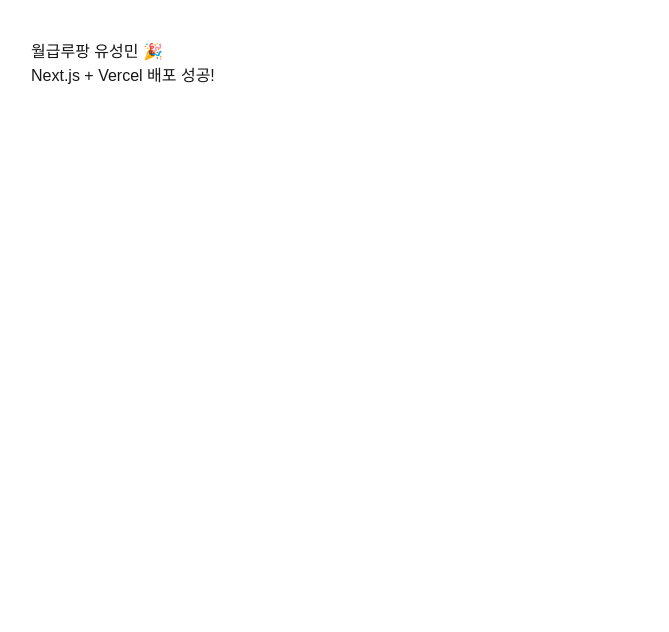
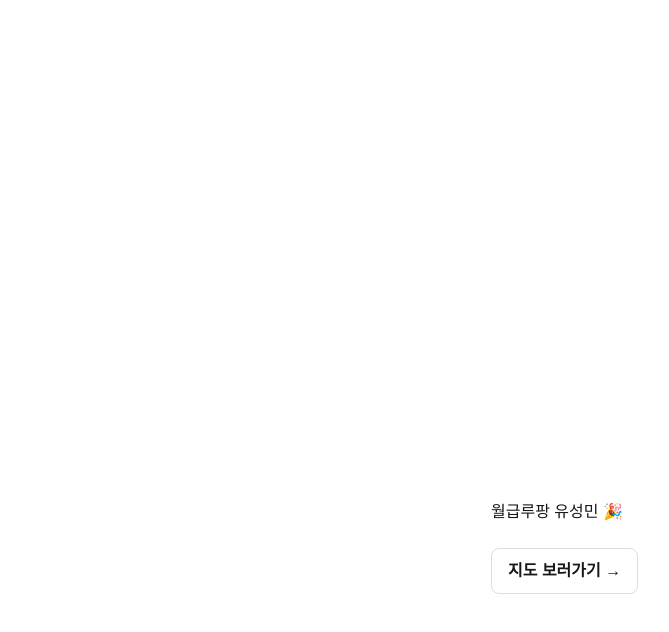
Before and after one commit to jlee0011/my-site, a Next.js app: page / in a window 1280 px wide. Shown: the top 632 px of the page, without its empty margins (9-678 px from the left). Built offline with nearby package versions, Linux system fonts and the light colour scheme.

Commit message:
just update

```diff
--- a/app/page.js
+++ b/app/page.js
@@ -1,8 +1,26 @@
+// app/page.js
+import Link from "next/link";
+
 export default function Home() {
   return (
-    <main style={{ padding: "40px", fontFamily: "sans-serif" }}>
+    <main style={{ padding: "500px", fontFamily: "sans-serif" }}>
       <h1>월급루팡 유성민 🎉</h1>
-      <p>Next.js + Vercel 배포 성공!</p>
+
+      <div style={{ marginTop: 24 }}>
+        <Link
+          href="/map"
+          style={{
+            display: "inline-block",
+            padding: "10px 16px",
+            borderRadius: 8,
+            border: "1px solid #ddd",
+            textDecoration: "none",
+            fontWeight: 600,
+          }}
+        >
+          지도 보러가기 →
+        </Link>
+      </div>
     </main>
   );
 }
```
